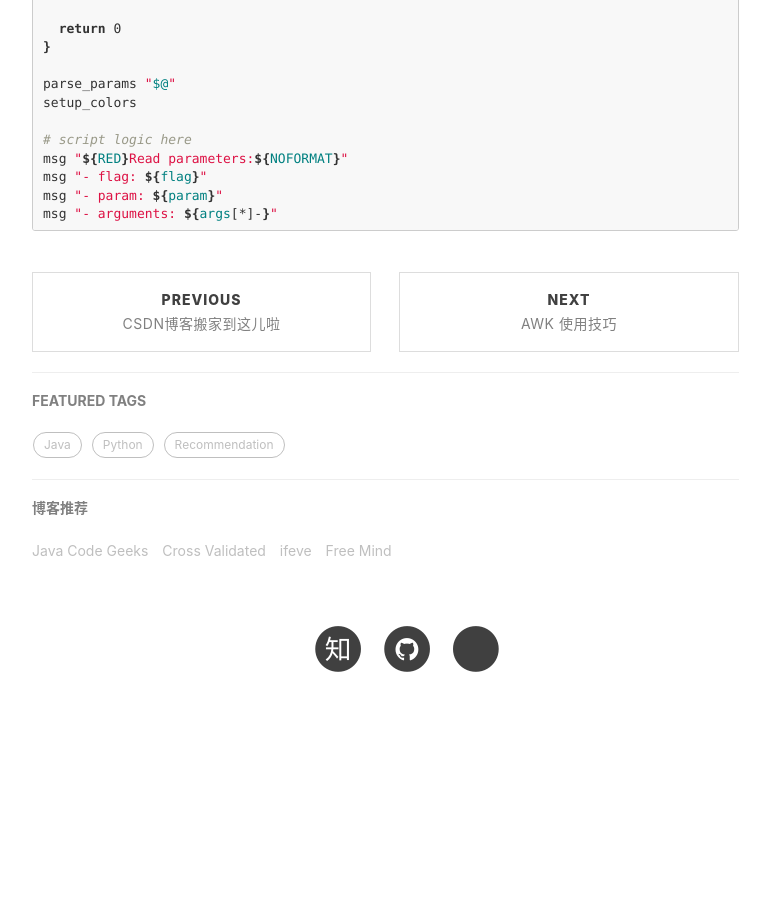
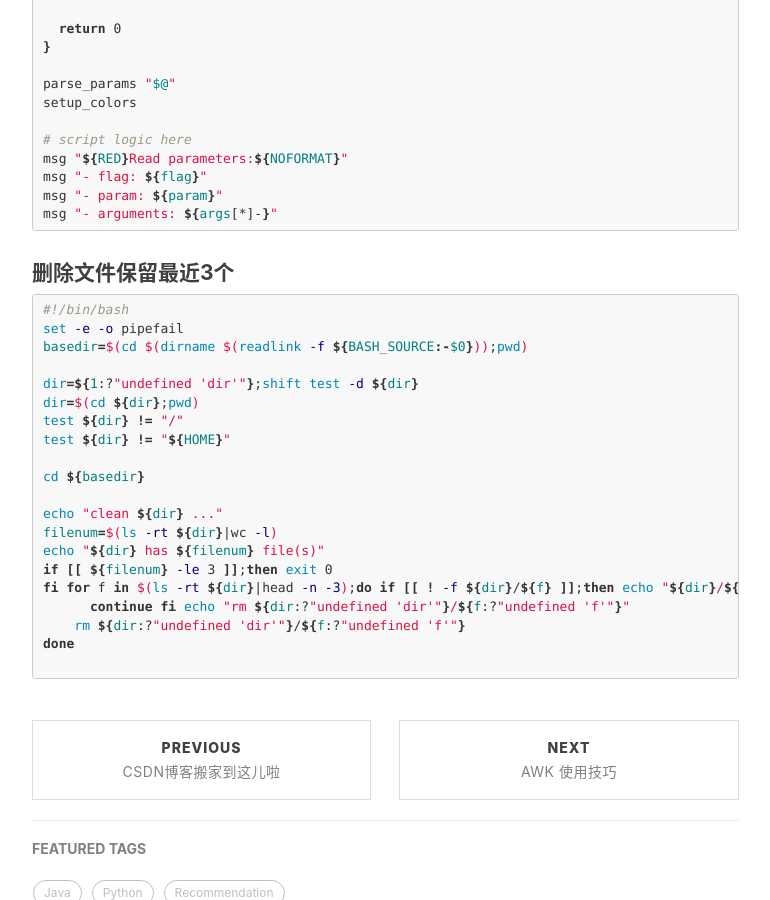
Before and after one commit to cddesire/cddesire.github.io, a Jekyll site: the page built from _posts/2017-05-14-common-cmd.markdown, in a window 1280 px wide and 900 px high, scrolled down 29425 px. Shown: the whole window, without its empty margins (233-1003 px from the left). Built offline with Jekyll 4.4.1, drawn with Linux system fonts in a browser that asks for light colours; nearby versions of some CDN libraries; comment, search, counter and statistics services are not loaded; before the commit the page ends 30166 px from its top, so only the background shows below that.

Commit message:
feat(shell): add safe delete file

````diff
--- a/_posts/2017-05-14-common-cmd.markdown
+++ b/_posts/2017-05-14-common-cmd.markdown
@@ -1570,3 +1570,35 @@ msg "- flag: ${flag}"
 msg "- param: ${param}"
 msg "- arguments: ${args[*]-}"
 ```
+
+#### 删除文件保留最近3个
+``` sh
+#!/bin/bash
+set -e -o pipefail
+basedir=$(cd $(dirname $(readlink -f ${BASH_SOURCE:-$0}));pwd)
+
+dir=${1:?"undefined 'dir'"};shift
+test -d ${dir}
+dir=$(cd ${dir};pwd)
+test ${dir} != "/"
+test ${dir} != "${HOME}"
+
+cd ${basedir}
+
+echo "clean ${dir} ..."
+filenum=$(ls -rt ${dir}|wc -l)
+echo "${dir} has ${filenum} file(s)"
+if [[ ${filenum} -le 3 ]];then
+  exit 0
+fi
+
+for f in $(ls -rt ${dir}|head -n -3);do
+    if [[ ! -f ${dir}/${f} ]];then
+      echo "${dir}/${f} is not a file" >&2
+      continue
+    fi
+    echo "rm ${dir:?"undefined 'dir'"}/${f:?"undefined 'f'"}"
+    rm ${dir:?"undefined 'dir'"}/${f:?"undefined 'f'"}
+done
+
+```
````
Also changed, not shown: other parts of _posts/2017-05-14-common-cmd.markdown (+1 -1 lines).
